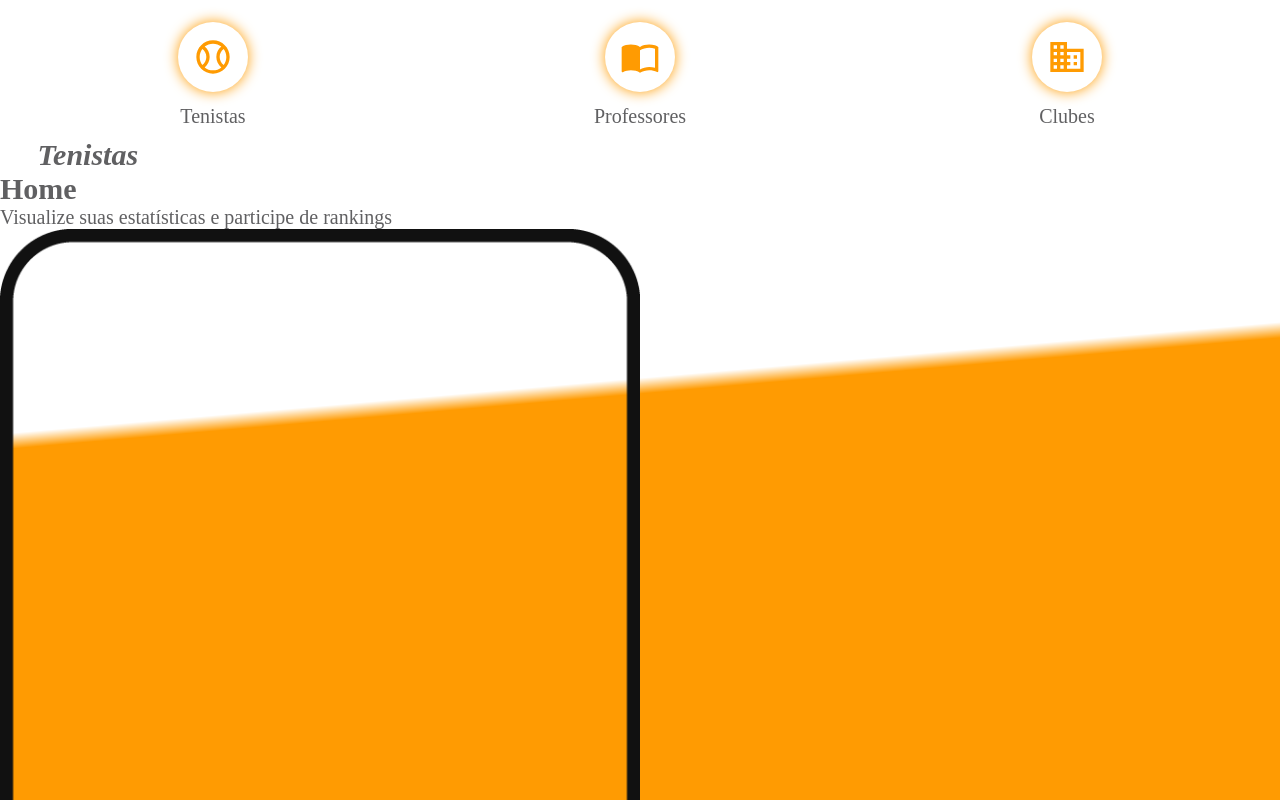
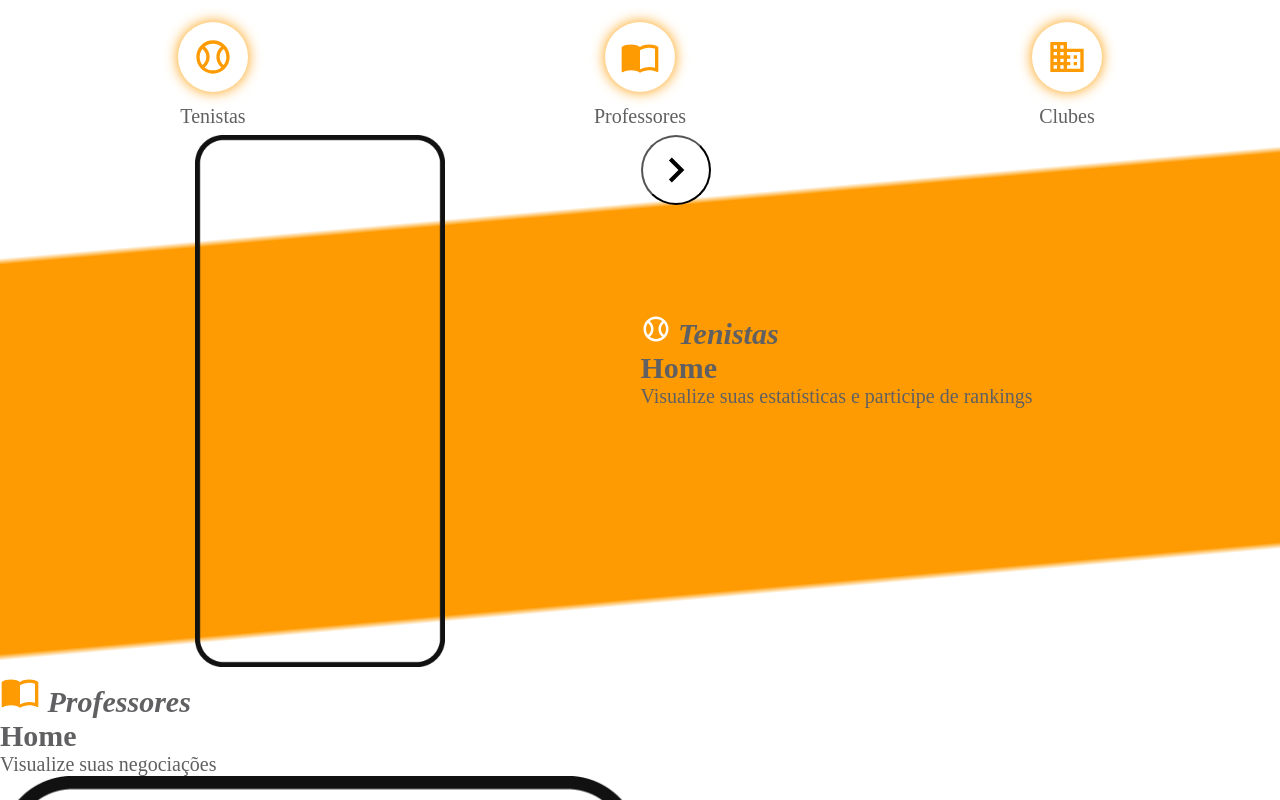
Before and after one commit to Renan04lima/Site-TennisPro, a React (Create React App) app in the folder web/: page / in a window 1280 px wide. Shown: the part 980-1780 px from the top of the page. Built offline with nearby package versions, Linux system fonts and the light colour scheme.

Commit message:
tentativa do grid no tennis-player

```diff
--- a/web/public/index.html
+++ b/web/public/index.html
@@ -8,6 +8,7 @@
       name="description"
       content="Tennis Pro um aplicativo para tenistas de todo o Brasil"
     />
+    <link rel="apple-touch-icon" href="%PUBLIC_URL%/logo192.png" />
     <!--
       manifest.json provides metadata used when your web app is installed on a
       user's mobile device or desktop. See https://developers.google.com/web/fundamentals/web-app-manifest/
--- a/web/src/pages/Landing/index.js
+++ b/web/src/pages/Landing/index.js
@@ -33,6 +33,14 @@ const BouncyDiv = styled.div`
   animation: 1s ${bounceAnimation};
 `; */
 
+ /*
+        Ranking(Posições) - Visualize sua posições e a dos seus adversários
+        Ranking(Rodadas) - Ganhe rodadas para subir de colocação e visualize os resultados dos jogos
+        Jogos - Marque partidas e encontre pessoas do seu nível
+        Chat - Converse com seus amigos
+        Professores - Contrate professores experientes para treina-lo
+    */
+
 function Landing() {
     const valoresIniciais = {
         name: '',
@@ -43,20 +51,7 @@ function Landing() {
     const { handleChange, values, clearForm } = useForm(valoresIniciais);
 
 
-    /* useEffect(() => {
-        const URL = window.location.href.includes('localhost')
-            ? 'http://localhost:8080/categorias'
-            : 'https://binarioflix.herokuapp.com/categorias';
-        fetch(URL)
-            .then(async (respostaDoServer) => {
-                if (respostaDoServer.ok) {
-                    const resposta = await respostaDoServer.json();
-                    setCategorias(resposta);
-                    return;
-                }
-                throw new Error('Não foi possível pegar os dados');
-            });
-    }, []); */
+
 
     function sendEmail(e) {
         e.preventDefault();
@@ -118,35 +113,40 @@ function Landing() {
                             </a>
                             <a className="text-categories" href="#tennis-player">Tenistas</a>
                         </div>
+
                         <div className="btn-b">
                             <a className="btn-categories" href="#teacher">
                                 <img src={Book} alt="professor" />
                             </a>
                             <a className="text-categories" href="#teacher">Professores</a>
                         </div>
+
                         <div className="btn-c">
                             <a className="btn-categories" href="#club">
                                 <img src={Business} alt="Club" />
                             </a>
                             <a className="text-categories" href="#club">Clubes</a>
                         </div>
-
                     </nav>
 
                     <div id="tennis-player">
-                        <h2 className="oblique"><img src={BallWhite} alt="tenista" /> Tenistas</h2>
+                        <div className="tennis-container-a">
 
-                        <h2>Home</h2>
+                            <h2 className="oblique"><img src={BallWhite} alt="tenista" /> Tenistas</h2>
 
-                        <p>Visualize suas estatísticas e participe de rankings</p>
-                        {/*
-                        Ranking(Posições) - Visualize sua posições e a dos seus adversários
-                        Ranking(Rodadas) - Ganhe rodadas para subir de colocação e visualize os resultados dos jogos
-                        Jogos - Marque partidas e encontre pessoas do seu nível
-                        Chat - Converse com seus amigos
-                        Professores - Contrate professores experientes para treina-lo
-                    */}
-                        <img className="cll" src={Celular} alt="tela do tenista" />
+                            <h2>Home</h2>
+
+                            <p>Visualize suas estatísticas e participe de rankings</p>
+                        </div>
+                        <div className="btn-tennis">
+                            <button className="btn">
+                                <img src={ArrowRight} alt="comentário anterior" />
+                            </button>
+                        </div>
+                        <div className="cll-tennis">
+                            <img className="img-tennis" src={Celular} alt="tela do tenista" />
+                        </div>
+
                     </div>
 
                     <div id="teacher">
--- a/web/src/pages/Landing/styles.css
+++ b/web/src/pages/Landing/styles.css
@@ -155,6 +155,32 @@ section .container-categories .text-categories {
     background-image: linear-gradient(-5deg, #ffffff 19%, transparent 20%), linear-gradient(175deg, #ffffff 19%, transparent 20%);
 }
 
+#tennis-player .cll-tennis {
+    max-width: 250px;
+    margin: auto;
+}
+
+#tennis-player .cll-tennis .img-tennis {
+    max-width: 250px;
+
+}
+
+#tennis-player .btn-tennis .btn {
+    -webkit-border-radius: 100px;
+    -moz-border-radius: 100px;
+    border-radius: 100px;
+    height: 70px;
+    color: #FFFFFF;
+    width: 70px;
+    padding: 20px;
+    background-color: #FFFFFF;
+    display: inline-block;
+    cursor: pointer;
+    display: flex;
+    align-items: center;
+    justify-content: center;
+}
+
 #club {
     background-color: var(--color-text-base);
     background-image: linear-gradient(-5deg, #ffffff 19%, transparent 20%), linear-gradient(185deg, #ffffff 19%, transparent 20%);
@@ -274,17 +300,44 @@ section .contact-form .text-form {
         grid-template-rows: 1fr 1fr;
         gap: 1px 1px;
         grid-template-areas:
-          "main main main"
-          "btn-a btn-b btn-c";
+            "main main main"
+            "btn-a btn-b btn-c";
     }
 
-    .text-main{
+    .text-main {
         grid-area: main;
     }
 
-    .btn-a { grid-area: btn-a; }
+    .btn-a {
+        grid-area: btn-a;
+    }
 
-    .btn-b { grid-area: btn-b; }
+    .btn-b {
+        grid-area: btn-b;
+    }
 
-    .btn-c { grid-area: btn-c; }
+    .btn-c {
+        grid-area: btn-c;
+    }
+
+    #tennis-player {
+        display: grid;
+        grid-template-columns: 1fr 1fr;
+        grid-template-rows: 1fr 1fr 1fr;
+        gap: 1px 1px;
+        grid-template-areas:
+            "cll-tennis ."
+            "cll-tennis tennis-a"
+            "cll-tennis .";
+    }
+
+    .cll-tennis {
+        grid-area: cll-tennis;
+        max-width: 300px;
+        margin: 50px auto 30px;
+    }
+
+    .tennis-container-a {
+        grid-area: tennis-a;
+    }
 }
```
Also changed, not shown: web/public/logo192.png (added), 2 other files (tests, documents, lock files or other folders).
